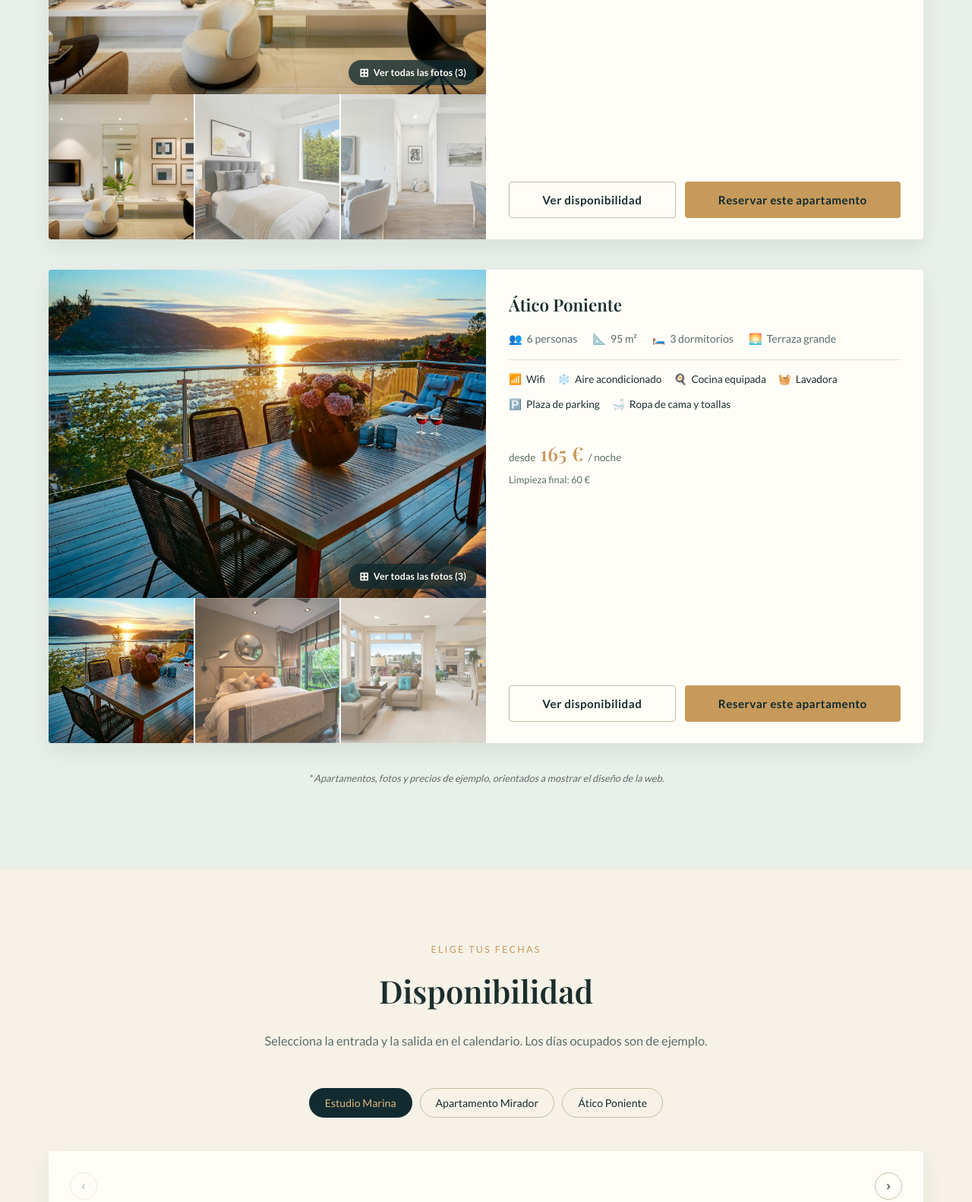
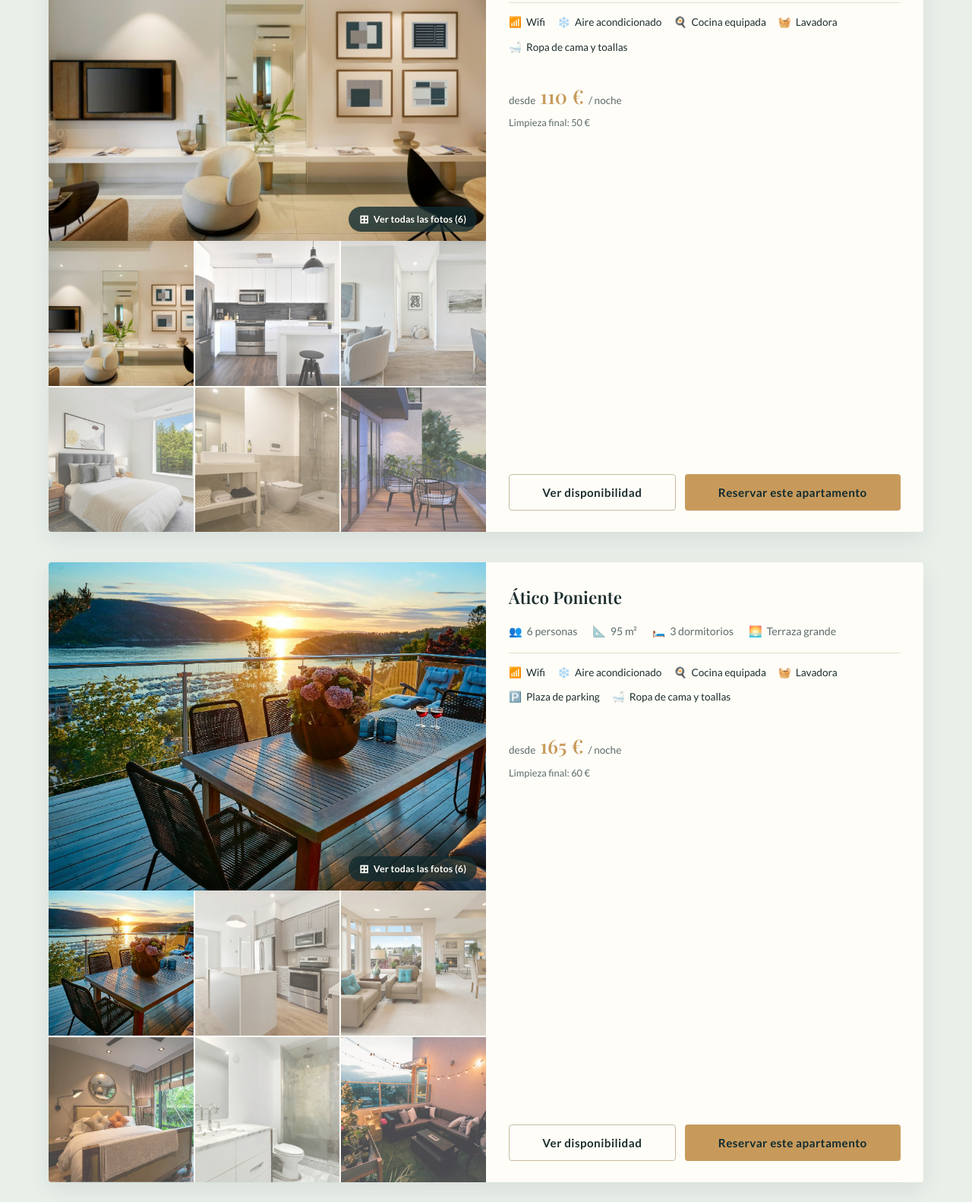
Before and after one commit to hamdaniel9pro-dot/muestralarachecosta, a plain HTML site: page index.html in a window 1280 px wide. Shown: the part 2372-3954 px from the top of the page at 76% size. Drawn offline with nearby package versions, Linux system fonts and the light colour scheme; a web font is replaced by a local one.

Commit message:
Expand apartment galleries with bathroom, kitchen and outdoor photos
Each apartment now shows more of the space: Estudio Marina 5 photos
(living room, kitchen, bedroom, bathroom, balcony), Apartamento
Mirador 6 photos (adds kitchen, bathroom, balcony) and Ático Poniente
6 photos (adds kitchen, bathroom, rooftop terrace), in a fixed display
order per apartment. Blurred three more real appliance logos found in
the new photos ("GE" on a microwave) in addition to the ones already
handled. Updated the "View all photos (N)" counts and alt text to
match, and verified the fullscreen viewer and thumbnail grid handle
the larger galleries (5 and 6 photos) without any changes needed.

Co-Authored-By: Claude Sonnet 5 <noreply@anthropic.com>
Claude-Session: https://claude.ai/code/session_015qzy7NqS7FdfiUABLXaSZk

```diff
--- a/index.html
+++ b/index.html
@@ -107,17 +107,23 @@
         <div class="apt-gallery">
           <div class="apt-photo-main img-ph" data-name="a1-1.jpg" role="button" tabindex="0">
             <img src="images/a1-1.jpg" alt="Salón soleado del Estudio Marina con sillón amarillo y balcón" class="apt-main-img" loading="lazy" onerror="this.closest('.img-ph').classList.add('img-missing')">
-            <button type="button" class="apt-view-all-btn" data-count="3"></button>
+            <button type="button" class="apt-view-all-btn" data-count="5"></button>
           </div>
           <div class="apt-thumbs">
             <button type="button" class="apt-thumb active img-ph" data-name="a1-1.jpg" data-full="images/a1-1.jpg">
               <img src="images/a1-1.jpg" alt="Salón soleado del Estudio Marina con sillón amarillo y balcón" loading="lazy" onerror="this.closest('.img-ph').classList.add('img-missing')">
             </button>
+            <button type="button" class="apt-thumb img-ph" data-name="a1-3.jpg" data-full="images/a1-3.jpg">
+              <img src="images/a1-3.jpg" alt="Cocina equipada del Estudio Marina" loading="lazy" onerror="this.closest('.img-ph').classList.add('img-missing')">
+            </button>
             <button type="button" class="apt-thumb img-ph" data-name="a1-2.jpg" data-full="images/a1-2.jpg">
               <img src="images/a1-2.jpg" alt="Cama doble del Estudio Marina" loading="lazy" onerror="this.closest('.img-ph').classList.add('img-missing')">
             </button>
-            <button type="button" class="apt-thumb img-ph" data-name="a1-3.jpg" data-full="images/a1-3.jpg">
-              <img src="images/a1-3.jpg" alt="Cocina equipada del Estudio Marina" loading="lazy" onerror="this.closest('.img-ph').classList.add('img-missing')">
+            <button type="button" class="apt-thumb img-ph" data-name="a1-4.jpg" data-full="images/a1-4.jpg">
+              <img src="images/a1-4.jpg" alt="Baño del Estudio Marina con bañera y ducha" loading="lazy" onerror="this.closest('.img-ph').classList.add('img-missing')">
+            </button>
+            <button type="button" class="apt-thumb img-ph" data-name="a1-5.jpg" data-full="images/a1-5.jpg">
+              <img src="images/a1-5.jpg" alt="Balcón pequeño del Estudio Marina de noche con sombrilla" loading="lazy" onerror="this.closest('.img-ph').classList.add('img-missing')">
             </button>
           </div>
         </div>
@@ -155,17 +161,26 @@
         <div class="apt-gallery">
           <div class="apt-photo-main img-ph" data-name="a2-1.jpg" role="button" tabindex="0">
             <img src="images/a2-1.jpg" alt="Salón del Apartamento Mirador con televisión y zona de estar" class="apt-main-img" loading="lazy" onerror="this.closest('.img-ph').classList.add('img-missing')">
-            <button type="button" class="apt-view-all-btn" data-count="3"></button>
+            <button type="button" class="apt-view-all-btn" data-count="6"></button>
           </div>
           <div class="apt-thumbs">
             <button type="button" class="apt-thumb active img-ph" data-name="a2-1.jpg" data-full="images/a2-1.jpg">
               <img src="images/a2-1.jpg" alt="Salón del Apartamento Mirador con televisión y zona de estar" loading="lazy" onerror="this.closest('.img-ph').classList.add('img-missing')">
             </button>
+            <button type="button" class="apt-thumb img-ph" data-name="a2-5.jpg" data-full="images/a2-5.jpg">
+              <img src="images/a2-5.jpg" alt="Cocina del Apartamento Mirador con nevera y mueble blanco" loading="lazy" onerror="this.closest('.img-ph').classList.add('img-missing')">
+            </button>
+            <button type="button" class="apt-thumb img-ph" data-name="a2-3.jpg" data-full="images/a2-3.jpg">
+              <img src="images/a2-3.jpg" alt="Salón del Apartamento Mirador con vista hacia el pasillo" loading="lazy" onerror="this.closest('.img-ph').classList.add('img-missing')">
+            </button>
             <button type="button" class="apt-thumb img-ph" data-name="a2-2.jpg" data-full="images/a2-2.jpg">
               <img src="images/a2-2.jpg" alt="Dormitorio del Apartamento Mirador con vistas a la terraza" loading="lazy" onerror="this.closest('.img-ph').classList.add('img-missing')">
             </button>
-            <button type="button" class="apt-thumb img-ph" data-name="a2-3.jpg" data-full="images/a2-3.jpg">
-              <img src="images/a2-3.jpg" alt="Salón del Apartamento Mirador con vista hacia el pasillo" loading="lazy" onerror="this.closest('.img-ph').classList.add('img-missing')">
+            <button type="button" class="apt-thumb img-ph" data-name="a2-4.jpg" data-full="images/a2-4.jpg">
+              <img src="images/a2-4.jpg" alt="Baño del Apartamento Mirador con ducha de obra" loading="lazy" onerror="this.closest('.img-ph').classList.add('img-missing')">
+            </button>
+            <button type="button" class="apt-thumb img-ph" data-name="a2-6.jpg" data-full="images/a2-6.jpg">
+              <img src="images/a2-6.jpg" alt="Balcón de madera del Apartamento Mirador al atardecer" loading="lazy" onerror="this.closest('.img-ph').classList.add('img-missing')">
             </button>
           </div>
         </div>
@@ -204,17 +219,26 @@
         <div class="apt-gallery">
           <div class="apt-photo-main img-ph" data-name="a3-1.jpg" role="button" tabindex="0">
             <img src="images/a3-1.jpg" alt="Terraza grande del Ático Poniente con mesa, flores y vistas al atardecer" class="apt-main-img" loading="lazy" onerror="this.closest('.img-ph').classList.add('img-missing')">
-            <button type="button" class="apt-view-all-btn" data-count="3"></button>
+            <button type="button" class="apt-view-all-btn" data-count="6"></button>
           </div>
           <div class="apt-thumbs">
             <button type="button" class="apt-thumb active img-ph" data-name="a3-1.jpg" data-full="images/a3-1.jpg">
               <img src="images/a3-1.jpg" alt="Terraza grande del Ático Poniente con mesa, flores y vistas al atardecer" loading="lazy" onerror="this.closest('.img-ph').classList.add('img-missing')">
             </button>
+            <button type="button" class="apt-thumb img-ph" data-name="a3-5.jpg" data-full="images/a3-5.jpg">
+              <img src="images/a3-5.jpg" alt="Cocina del Ático Poniente con isla" loading="lazy" onerror="this.closest('.img-ph').classList.add('img-missing')">
+            </button>
+            <button type="button" class="apt-thumb img-ph" data-name="a3-3.jpg" data-full="images/a3-3.jpg">
+              <img src="images/a3-3.jpg" alt="Salón amplio del Ático Poniente con chimenea y vistas a la ciudad" loading="lazy" onerror="this.closest('.img-ph').classList.add('img-missing')">
+            </button>
             <button type="button" class="apt-thumb img-ph" data-name="a3-2.jpg" data-full="images/a3-2.jpg">
               <img src="images/a3-2.jpg" alt="Dormitorio principal del Ático Poniente" loading="lazy" onerror="this.closest('.img-ph').classList.add('img-missing')">
             </button>
-            <button type="button" class="apt-thumb img-ph" data-name="a3-3.jpg" data-full="images/a3-3.jpg">
-              <img src="images/a3-3.jpg" alt="Salón amplio del Ático Poniente con chimenea y vistas a la ciudad" loading="lazy" onerror="this.closest('.img-ph').classList.add('img-missing')">
+            <button type="button" class="apt-thumb img-ph" data-name="a3-4.jpg" data-full="images/a3-4.jpg">
+              <img src="images/a3-4.jpg" alt="Baño de mármol del Ático Poniente" loading="lazy" onerror="this.closest('.img-ph').classList.add('img-missing')">
+            </button>
+            <button type="button" class="apt-thumb img-ph" data-name="a3-6.jpg" data-full="images/a3-6.jpg">
+              <img src="images/a3-6.jpg" alt="Terraza en azotea del Ático Poniente al anochecer" loading="lazy" onerror="this.closest('.img-ph').classList.add('img-missing')">
             </button>
           </div>
         </div>
```
Also changed, not shown: images/a1-4.jpg (added), images/a1-5.jpg (added), images/a2-4.jpg (added), images/a2-5.jpg (added), images/a2-6.jpg (added), images/a3-4.jpg (added), images/a3-5.jpg (added), images/a3-6.jpg (added).
